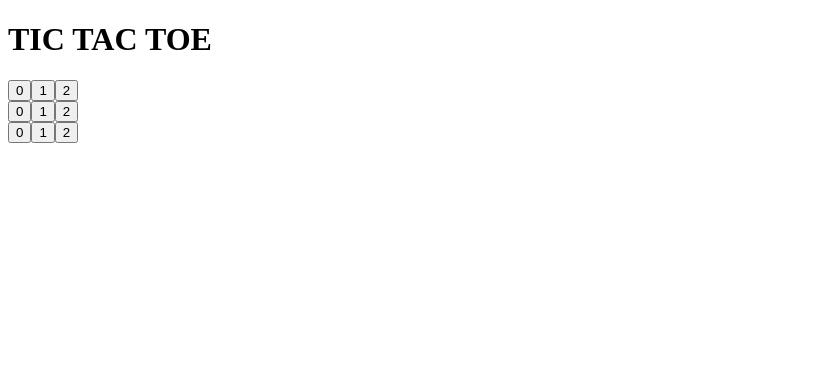
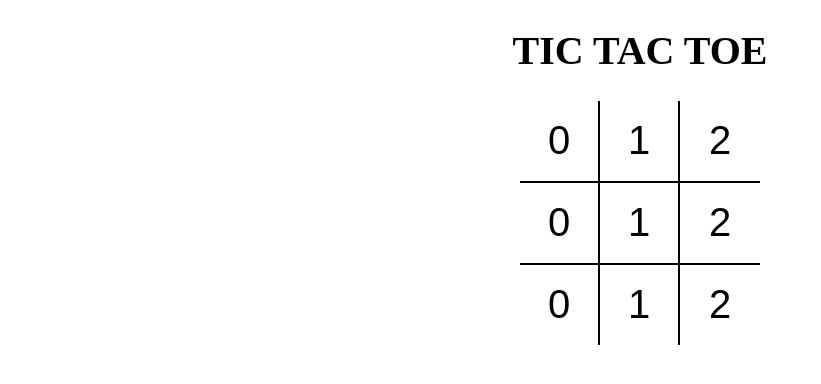
Before and after one commit to pa-kh039/tictactoe, a React (Vite) app: page / in a window 1280 px wide. Shown: the top 384 px of the page, without its empty margins (0-821 px from the left). Built offline with nearby package versions, Linux system fonts and the light colour scheme.

Commit message:
added sass and styling to various react components

```diff
--- a/src/App.jsx
+++ b/src/App.jsx
@@ -1,9 +1,11 @@
 import React from "react";
 import Board from "./components/Board";
 
+import './styles/root.scss';
+
 const App = () => {
   return (
-    <div>
+    <div className="app">
       <h1>TIC TAC TOE</h1>
       <Board/>
     </div>
--- a/src/components/Board.jsx
+++ b/src/components/Board.jsx
@@ -1,21 +1,22 @@
 // get the below snippet using rafce
 import React from 'react';
+
 import Square from './Square';
 
 const Board = () => {
   return (
-    <div>
-      <div>
+    <div className='board'>
+      <div className='board-row'>
         <Square value={0}/>
         <Square value={1}/>
         <Square value={2}/>
       </div>
-      <div>
+      <div className='board-row'>
         <Square value={0}/>
         <Square value={1}/>
         <Square value={2}/>
       </div>
-      <div>
+      <div className='board-row'>
         <Square value={0}/>
         <Square value={1}/>
         <Square value={2}/>
--- a/src/components/Square.jsx
+++ b/src/components/Square.jsx
@@ -1,10 +1,10 @@
-import React from 'react'
+import React from 'react';
 
-const Square = ({value}) => {
-    // console.log(props);
-  return (
-    <button type="button">{value}</button>
-  )
-}
+// import './Square.style.css';
 
-export default Square
+const Square = ({ value }) => {
+  // console.log(props);
+  return <button type="button" className='square'>{value}</button>;
+};
+
+export default Square;
--- /dev/null
+++ b/src/styles/root.scss
@@ -0,0 +1,47 @@
+body {
+    padding: 0;
+    margin: 0;
+  }
+
+  button {
+    background: none;
+    border: none;
+    outline: none;
+    &:hover {
+         // the & refers to parent -- for eg the above statement is like button:hover
+     cursor: pointer;
+    }
+  }
+
+  .app {
+    font-size: 20px;
+    display: flex;
+    flex-direction: column;
+    align-items: center;
+  }
+
+// in sass, instaed of writing .board .board-row , we can nest them as follows
+
+  .board {
+    .board-row {
+      display: flex;
+      flex-direction: row;
+      border-bottom: 2px solid #000;
+      &:last-child {
+
+        border-bottom: none;
+      }
+      .square {
+        width: 80px;
+        height: 80px;
+        border-right: 2px solid #000;
+        font-size: 2.5rem;
+        padding: 0;
+        overflow: hidden;
+        transition: all 0.2s;
+        &:last-child {
+          border-right: none;
+        }
+      }
+    }
+  }
```
Also changed, not shown: package.json (+4 -3 lines), 1 other file (tests, documents, lock files or other folders).
